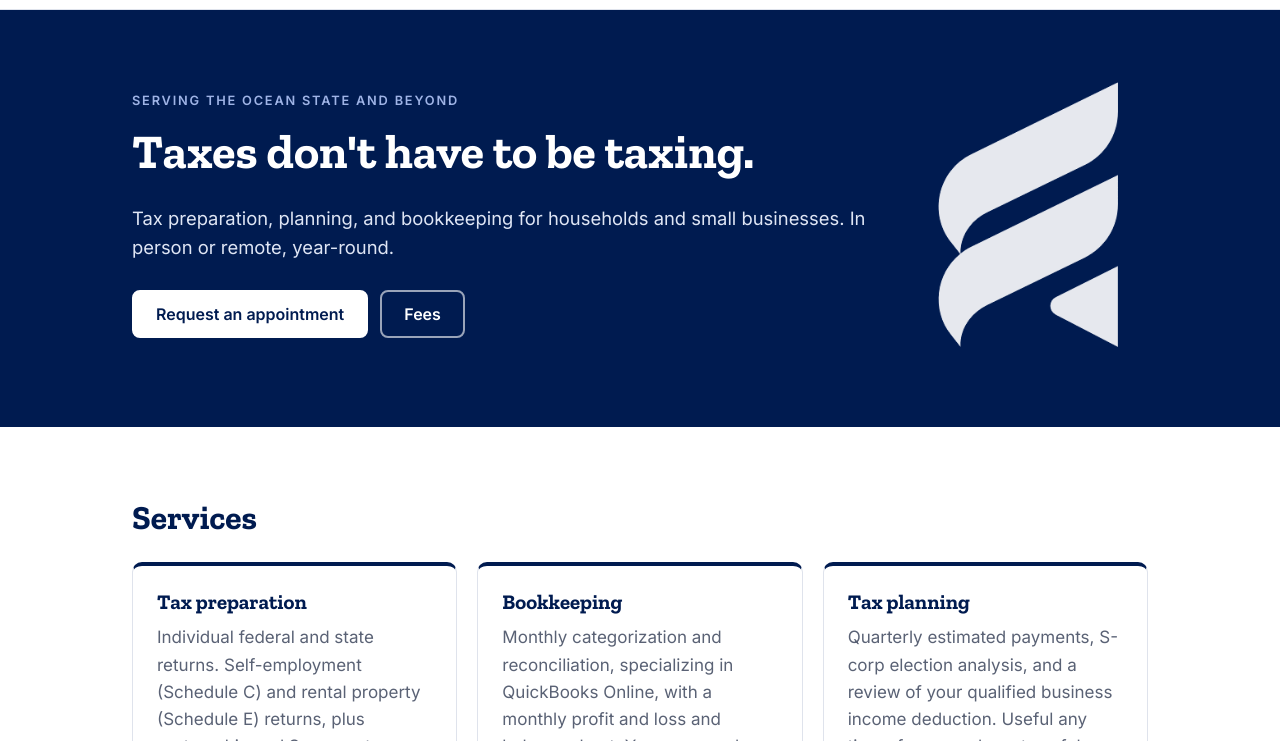
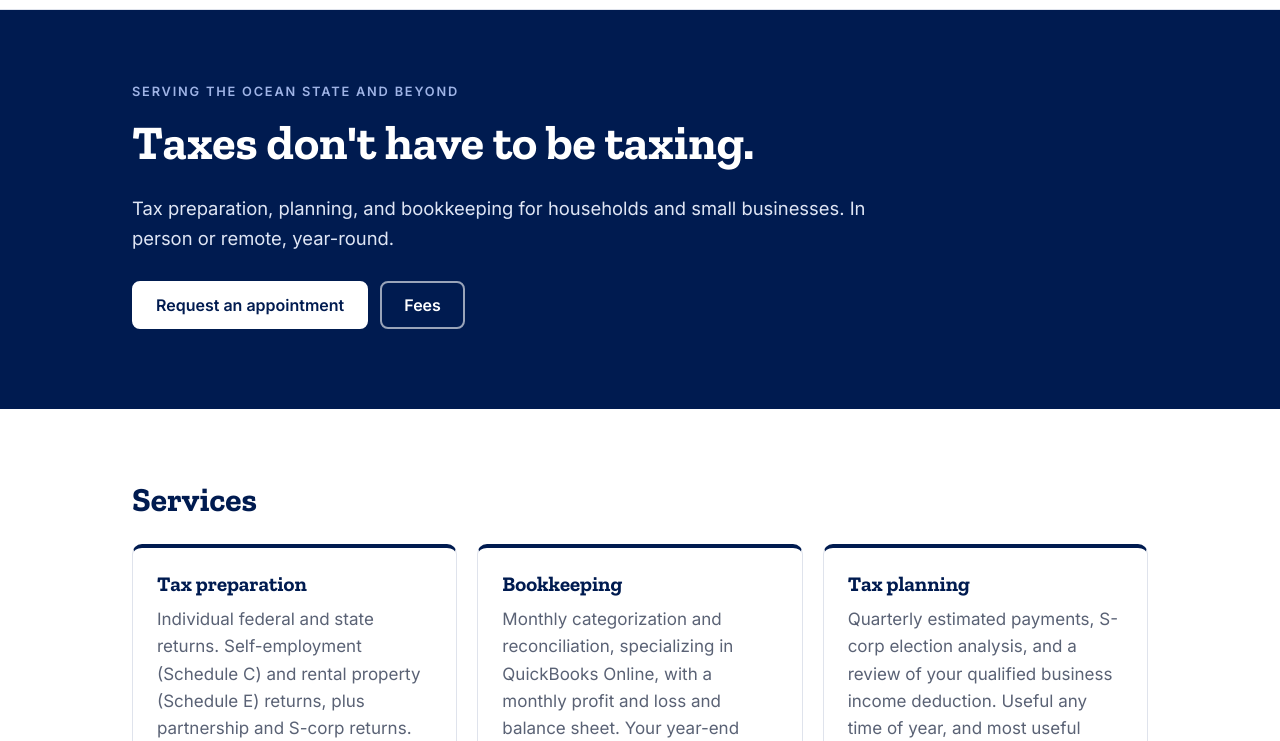
Before and after one commit to trinitytaxri/trinitytaxri.com, a plain HTML site: page index.html in a window 1280 px wide. Shown: the part 59-800 px from the top of the page. Drawn offline with nearby package versions, Linux system fonts and the light colour scheme.

Commit message:
Add files via upload

```diff
--- a/index.html
+++ b/index.html
@@ -42,7 +42,6 @@
           <a href="#fees" class="btn btn-ghost">Fees</a>
         </div>
       </div>
-      <img class="hero-mark" src="assets/mark-white.png" alt="" width="219" height="323">
     </div>
   </section>
 
--- a/styles.css
+++ b/styles.css
@@ -62,12 +62,8 @@ nav a:not(.btn) { display: none; }
 
 /* Hero */
 .hero { background: var(--navy); color: #dfe6f5; padding: 72px 0 80px; }
-.hero-grid { display: grid; gap: 40px; align-items: center; }
-.hero-mark { display: none; width: 180px; opacity: .9; justify-self: center; }
-@media (min-width: 860px) {
-  .hero-grid { grid-template-columns: 1fr 240px; }
-  .hero-mark { display: block; }
-}
+.hero-grid > div { max-width: 820px; }
+
 .eyebrow { text-transform: uppercase; letter-spacing: .14em; font-size: .8rem; font-weight: 600; color: #9fb4e6; }
 .lede { font-size: 1.15rem; max-width: 40em; }
 .hero-actions { display: flex; flex-wrap: wrap; gap: 12px; margin-top: 28px; }
```
Also changed, not shown: 1 other file.
